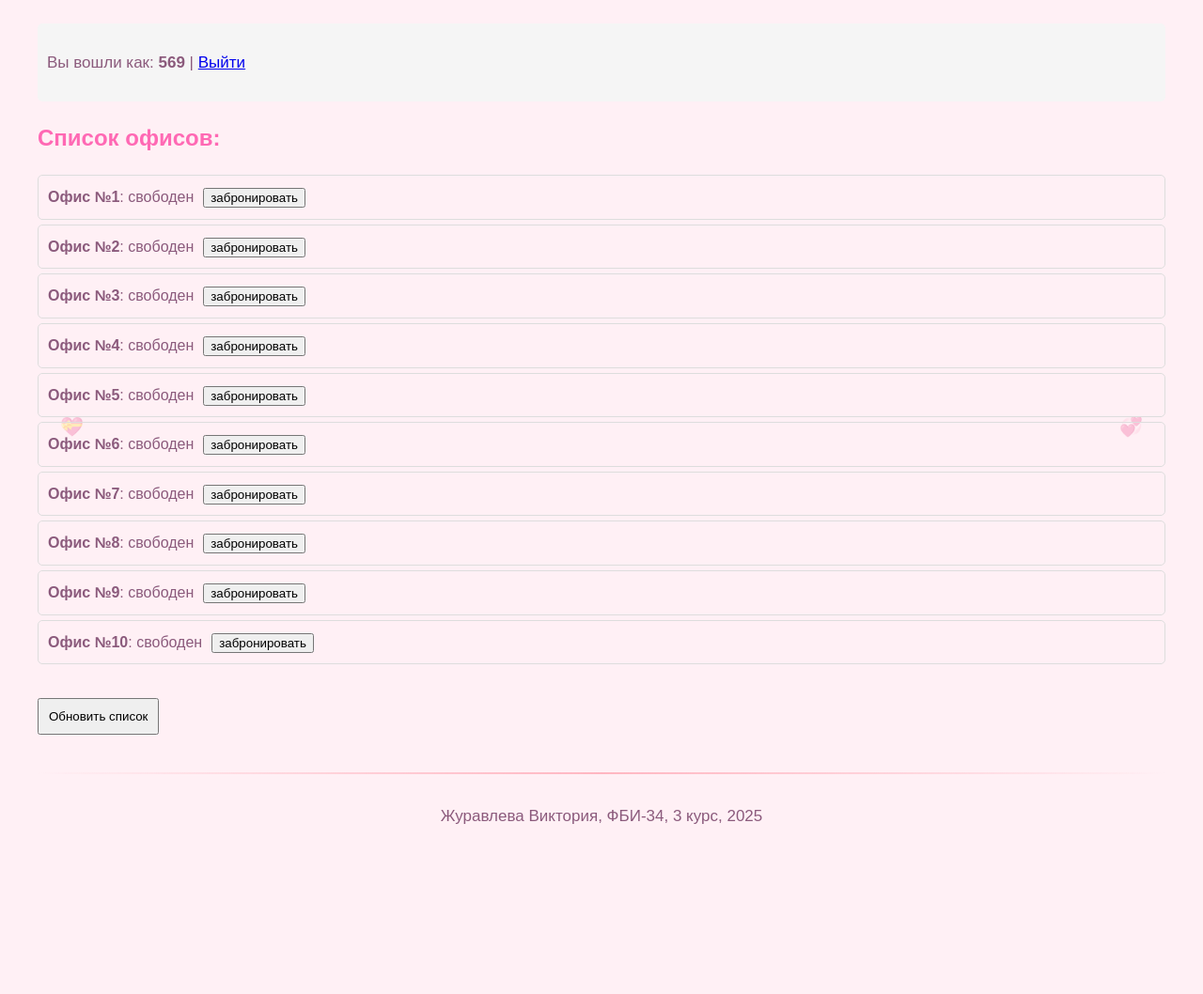
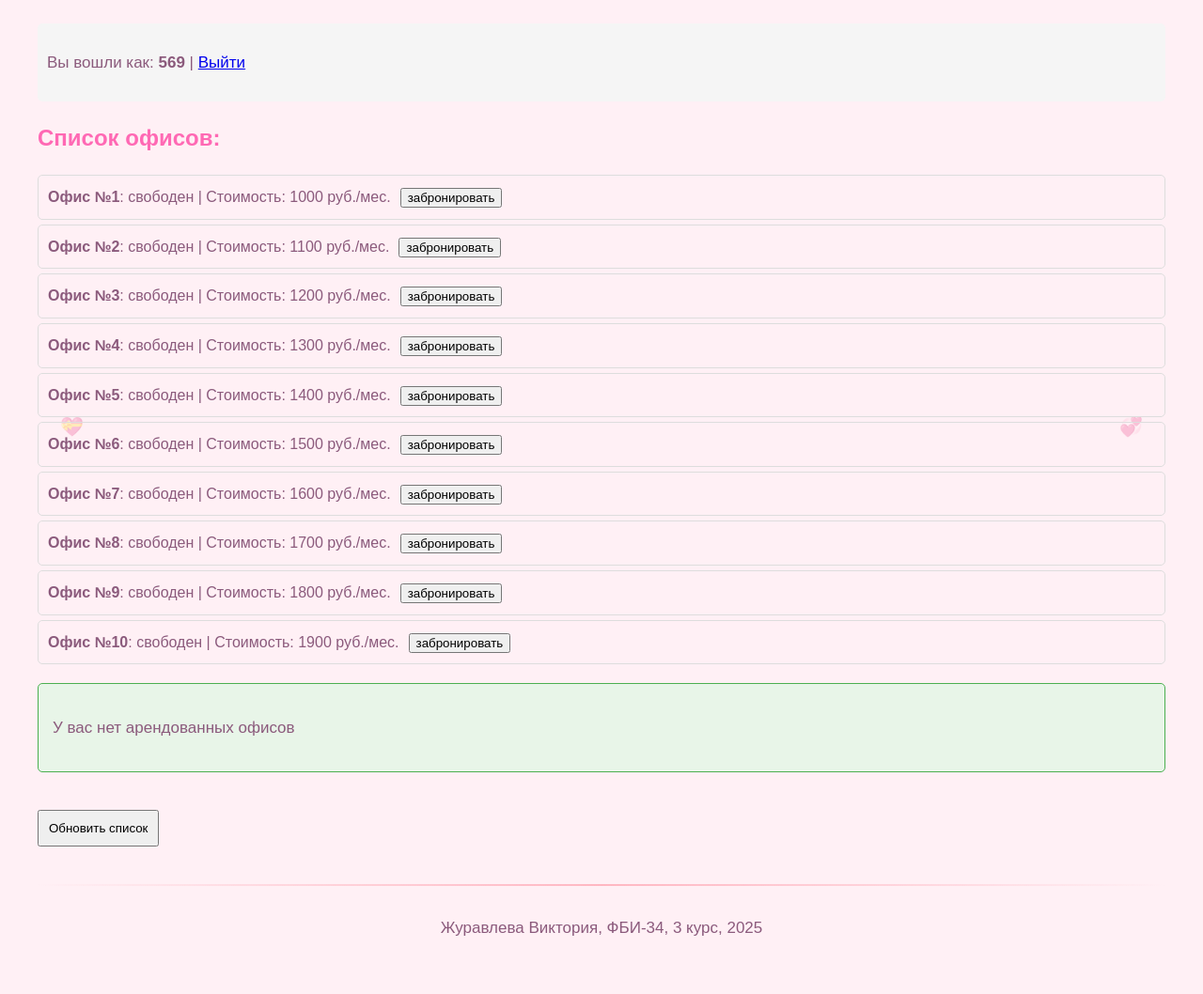
Before and after one commit to viktoria-zhur/web-2, a Flask app: page /lab6/ in a window 1280 px wide. Shown: the part 248-1306 px from the top of the page at 94% size. Before the commit the page ends 1125 px from the top, so only its background shows below. Run offline with Flask 3, Linux system fonts and the light colour scheme; a user stored in the database is signed in.

Commit message:
Расчёт стоимости офисов с дизайцном страницы

```diff
--- a/lab6.py
+++ b/lab6.py
@@ -2,10 +2,11 @@ from flask import Blueprint, render_template, request, jsonify, session, redirec
 
 lab6 = Blueprint('lab6', __name__)
 
-# Глобальный список офисов
+# Глобальный список офисов с разной стоимостью
 offices = []
 for i in range(1, 11):
-    offices.append({"number": i, "tenant": ""})
+    # Разная стоимость: 900 + номер_офиса * 100
+    offices.append({"number": i, "tenant": "", "price": 900 + i * 100})
 
 @lab6.route('/lab6/')
 def main():
--- a/templates/lab6/lab6.html
+++ b/templates/lab6/lab6.html
@@ -21,6 +21,7 @@
         .then(data => {
             console.log('Office list:', data);
             displayOffices(data.result);
+            calculateTotalCost(data.result);
         })
         .catch(error => console.error('Error:', error));
     }
@@ -38,7 +39,7 @@
 
             if (!office.tenant) {
                 // Свободный офис - показываем кнопку бронирования
-                li.innerHTML = `<strong>Офис №${office.number}</strong>: свободен`;
+                li.innerHTML = `<strong>Офис №${office.number}</strong>: свободен | Стоимость: ${office.price} руб./мес.`;
                 const bookingButton = document.createElement('button');
                 bookingButton.innerText = 'забронировать';
                 bookingButton.style.marginLeft = '10px';
@@ -46,7 +47,7 @@
                 li.appendChild(bookingButton);
             } else {
                 // Занятый офис - показываем арендатора и кнопку освобождения
-                li.innerHTML = `<strong>Офис №${office.number}</strong>: занят (${office.tenant})`;
+                li.innerHTML = `<strong>Офис №${office.number}</strong>: занят (${office.tenant}) | Стоимость: ${office.price} руб./мес.`;
 
                 // Показываем кнопку "освободить" только если офис занят текущим пользователем
                 {% if session.get('login') %}
@@ -63,6 +64,34 @@
 
             ul.appendChild(li);
         });
+    }
+
+    function calculateTotalCost(officeList) {
+        const totalCostElement = document.getElementById('total-cost');
+        {% if session.get('login') %}
+            const userLogin = "{{ session['login'] }}";
+            let totalCost = 0;
+            let userOffices = [];
+
+            officeList.forEach(office => {
+                if (office.tenant === userLogin) {
+                    totalCost += office.price;
+                    userOffices.push(office.number);
+                }
+            });
+
+            if (userOffices.length > 0) {
+                totalCostElement.innerHTML = `
+                    <h3>Ваша аренда:</h3>
+                    <p>Арендованные офисы: №${userOffices.join(', №')}</p>
+                    <p><strong>Общая стоимость: ${totalCost} руб./мес.</strong></p>
+                `;
+            } else {
+                totalCostElement.innerHTML = '<p>У вас нет арендованных офисов</p>';
+            }
+        {% else %}
+            totalCostElement.innerHTML = '<p>Войдите, чтобы увидеть стоимость аренды</p>';
+        {% endif %}
     }
 
     function booking(officeNumber) {
@@ -179,5 +208,9 @@
     <h2>Список офисов:</h2>
     <ul id="office-list" style="list-style: none; padding: 0;"></ul>
 
+    <div id="total-cost" style="margin: 20px 0; padding: 15px; background: #e8f5e8; border-radius: 5px; border: 1px solid #4caf50;">
+        <!-- Здесь будет отображаться общая стоимость аренды -->
+    </div>
+
     <button onclick="getOfficeList()" style="margin-top: 20px; padding: 10px;">Обновить список</button>
 {% endblock %}
```
